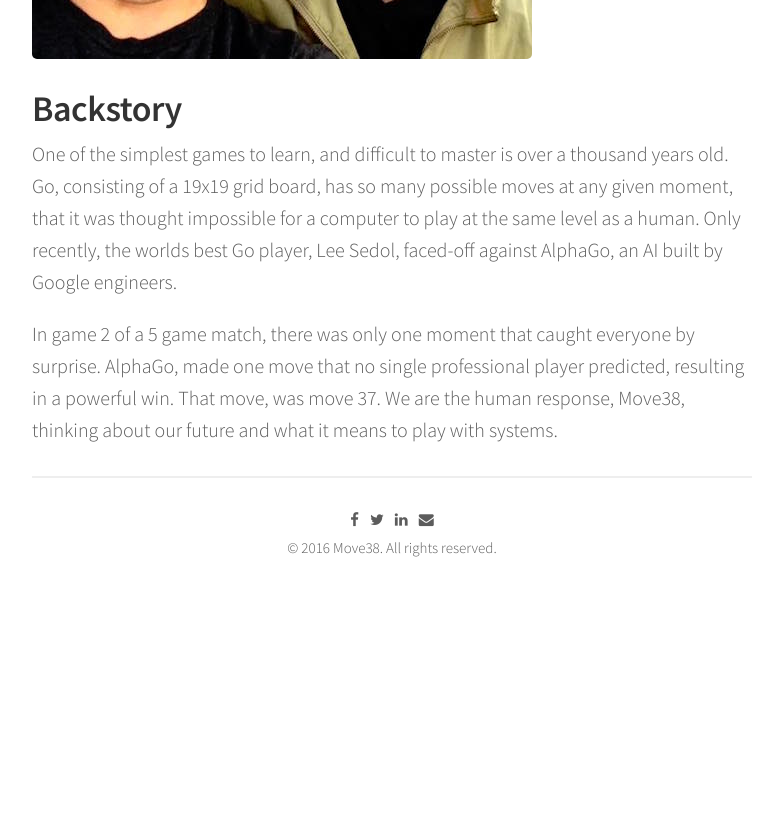
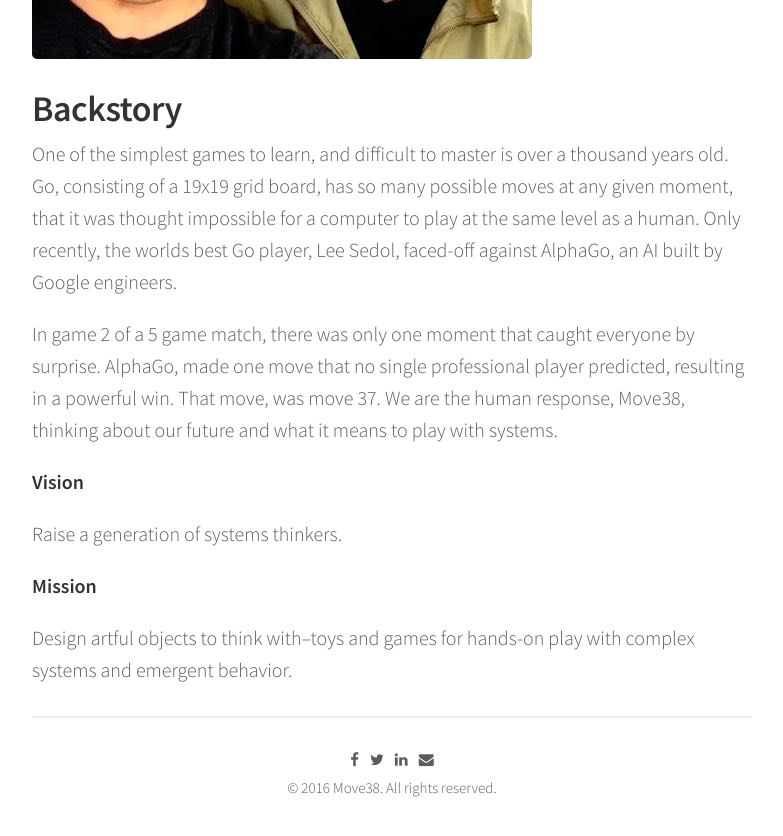
Before and after one commit to jbobrow/Move38-website, a Jekyll site: the page built from about.md, in a window 1280 px wide and 900 px high, scrolled down 1074 px. Shown: the top 836 px of the window, without its empty margins (248-1031 px from the left). Built offline with Jekyll 4.4.1, drawn with Linux system fonts in a browser that asks for light colours; nearby versions of some CDN libraries; before the commit the page ends 1734 px from its top, so only the background shows below that.

Commit message:
Updated About

```diff
--- a/about.md
+++ b/about.md
@@ -21,3 +21,11 @@
 One of the simplest games to learn, and difficult to master is over a thousand years old. Go, consisting of a 19x19 grid board, has so many possible moves at any given moment, that it was thought impossible for a computer to play at the same level as a human. Only recently, the worlds best Go player, Lee Sedol, faced-off against AlphaGo, an AI built by Google engineers.
 
 In game 2 of a 5 game match, there was only one moment that caught everyone by surprise. AlphaGo, made one move that no single professional player predicted, resulting in a powerful win. That move, was move 37. We are the human response, Move38, thinking about our future and what it means to play with systems.
+
+**Vision**
+
+Raise a generation of systems thinkers.
+
+**Mission**
+
+Design artful objects to think with–toys and games for hands-on play with complex systems and emergent behavior.
```
